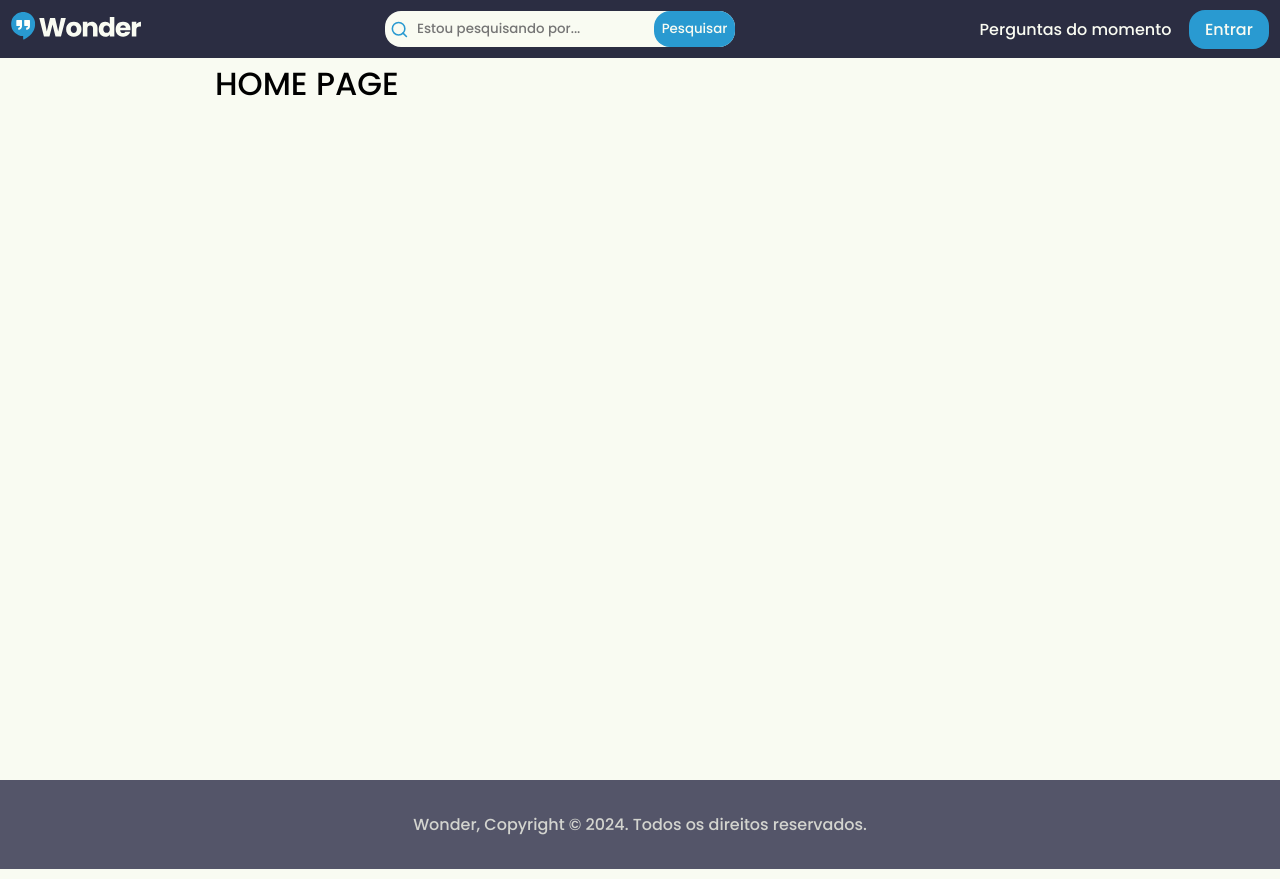
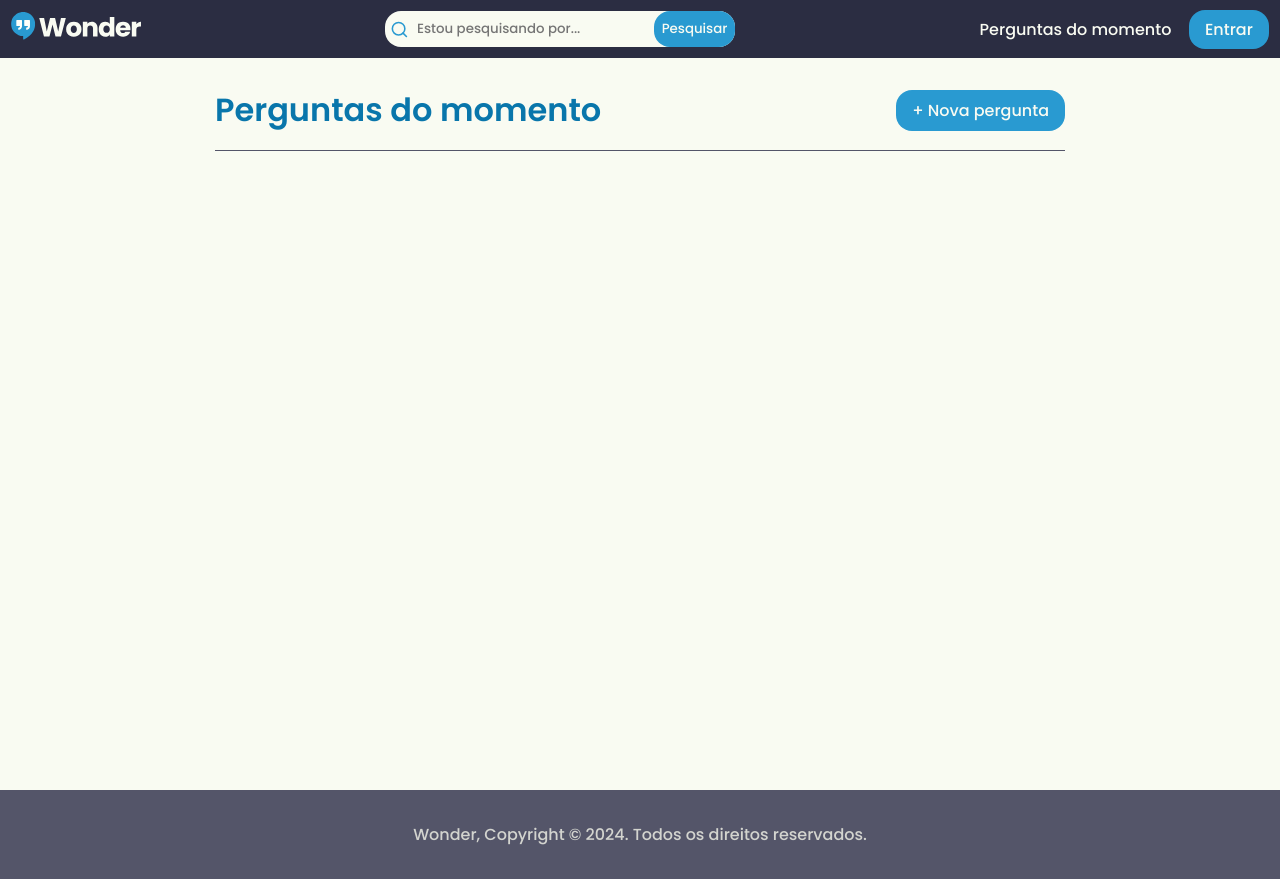
Before and after one commit to gabriel-augg/wonder, a React (Vite) app: page / in a window 1280 px wide. Built offline with nearby package versions, Linux system fonts and the light colour scheme.

Commit message:
Feat: homepage

```diff
--- a/src/components/Title/index.jsx
+++ b/src/components/Title/index.jsx
@@ -1,7 +1,18 @@
+import styles from "./styles.module.css"
+
 export default function Title({title, children}){
     return (
-        <div>
-
-        </div>
+        <>
+            {children ? (
+                <div className={styles.title_children}>
+                    <h1>{title}</h1>
+                    {children}
+                </div>
+            ) : (
+                <div className={styles.title}>
+                    <h1>{title}</h1>
+                </div>
+            )}
+        </>
     )
 }
--- /dev/null
+++ b/src/components/Title/styles.module.css
@@ -0,0 +1,25 @@
+@import url(../../color-var.css);
+
+.title {
+    border-bottom: 1px solid var(--secundary-m);
+    padding: 1rem 0;
+}
+
+.title h1 {
+    color: var(--primary-p);
+    font-weight: 600;
+}
+
+.title_children {
+    border-bottom: 1px solid var(--secundary-m);
+    padding: 1rem 0;
+    display: flex;
+    justify-content: space-between;
+    align-items: center;
+    margin-top: 70px;
+}
+
+.title_children h1 {
+    color: var(--primary-p);
+    font-weight: 600;
+}
--- a/src/pages/Home/index.jsx
+++ b/src/pages/Home/index.jsx
@@ -1,7 +1,12 @@
+import Title from "../../components/Title";
+import ButtonCta from "../../components/ButtonCta"
+
 export default function Home(){
     return (
         <div>
-            <h1>HOME PAGE</h1>
+            <Title title="Perguntas do momento">
+                <ButtonCta title="+ Nova pergunta" path="/perguntar"/>
+            </Title>
         </div>
     )
 }
```
